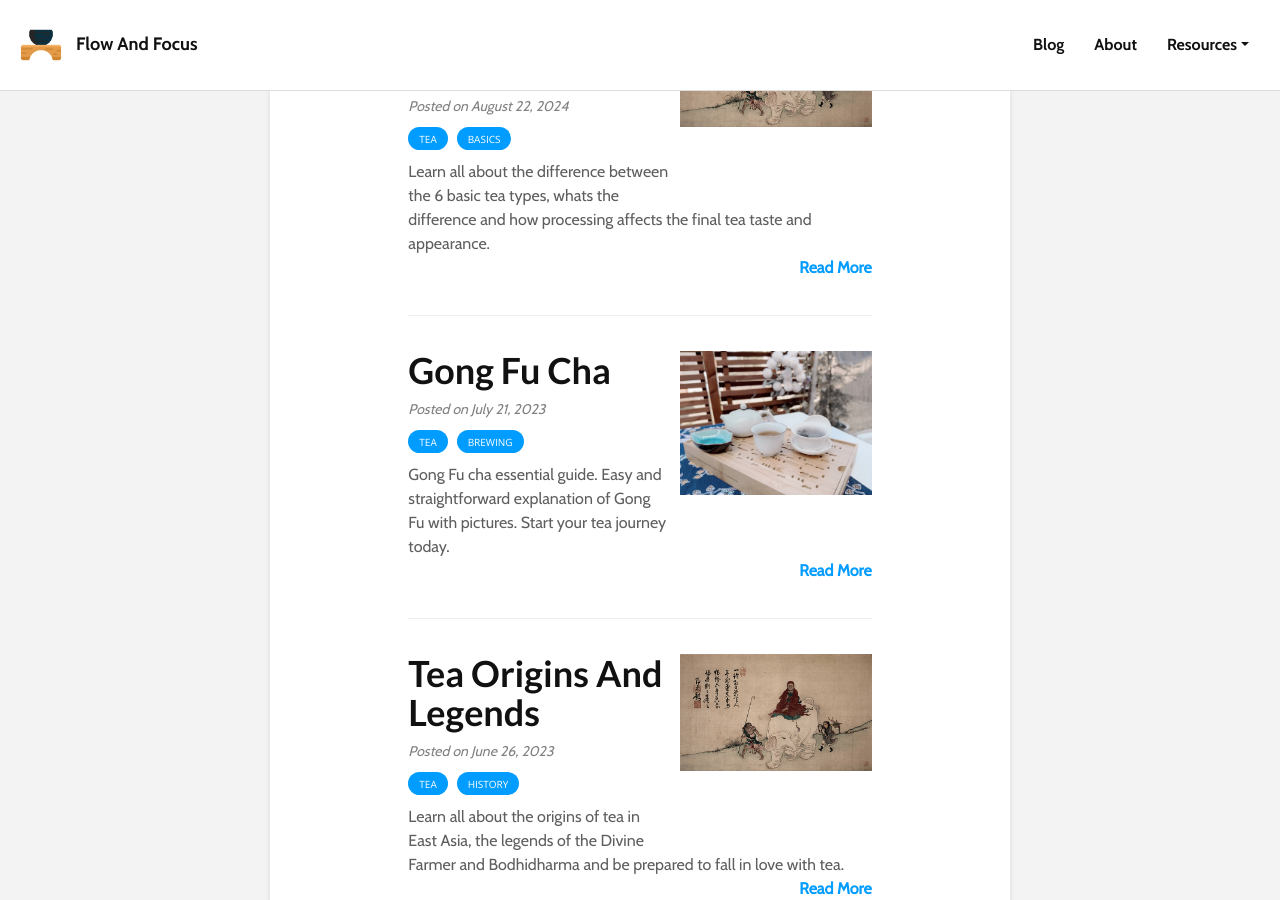
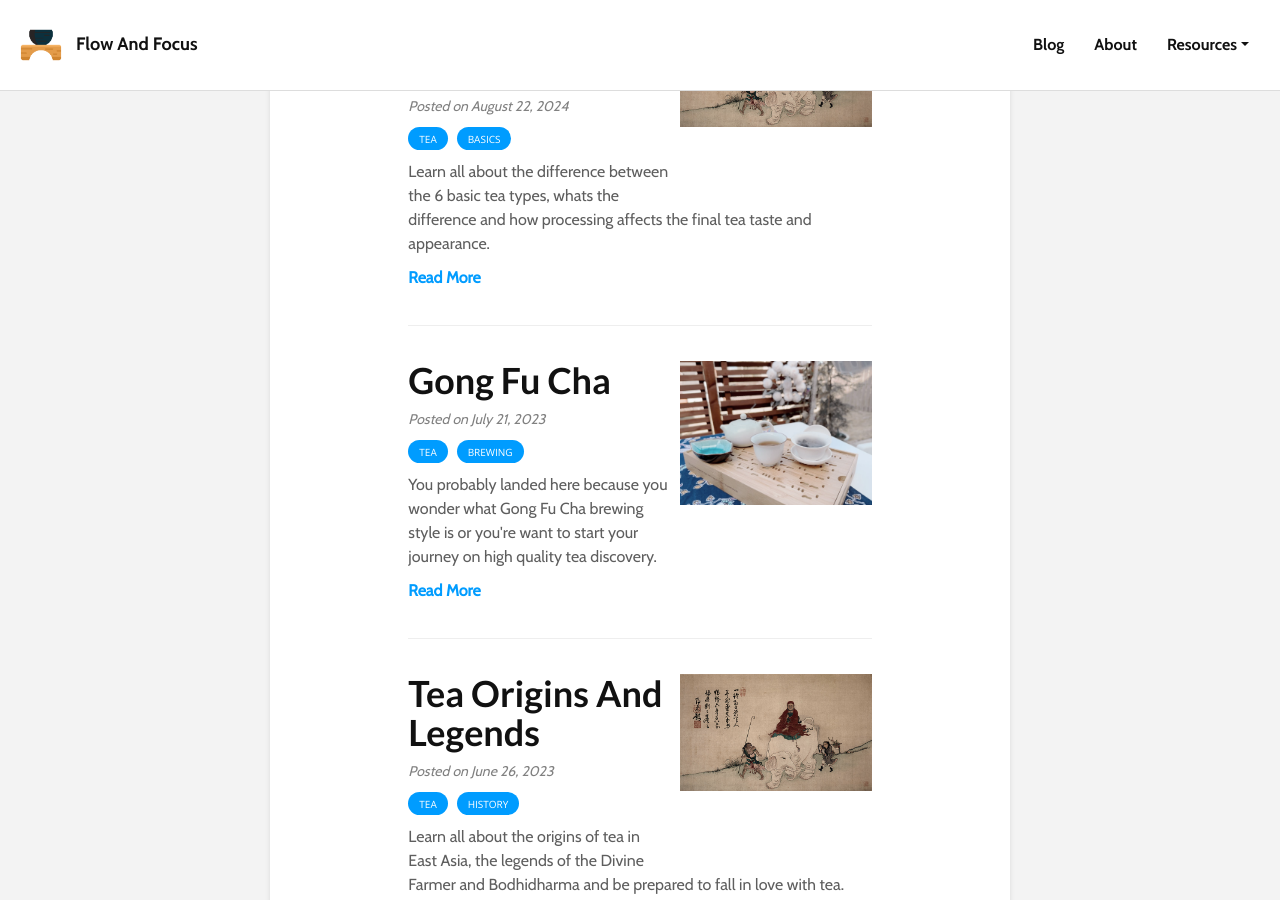
Before and after one commit to wieslawzych/flowandfocus.github.io, a Jekyll site: the page built from index.html, in a window 1280 px wide and 900 px high, scrolled down 468 px. Built offline with Jekyll 4.4.1, drawn with Linux system fonts in a browser that asks for light colours; nearby versions of some CDN libraries; the list of posts is cut into pages by our own code.

Commit message:
imporve read more styling

```diff
--- a/_posts/2023-07-21-gong-fu-cha.md
+++ b/_posts/2023-07-21-gong-fu-cha.md
@@ -3,7 +3,7 @@ layout: post
 title: Gong Fu Cha
 subtitle:
 description: Gong Fu cha essential guide. Easy and straightforward explanation of Gong Fu with pictures. Start your tea journey today.
-excerpt: Gong Fu cha essential guide. Easy and straightforward explanation of Gong Fu with pictures. Start your tea journey today.
+excerpt: You probably landed here because you wonder what Gong Fu Cha brewing style is or you're want to start your journey on high quality tea discovery.
 cover-img: /assets/img/gongfu/feat.jpg
 thumbnail-img: /assets/img/gongfu/feat.jpg
 share-img: /assets/img/post1/feat.jpg
--- a/assets/css/beautifuljekyll.css
+++ b/assets/css/beautifuljekyll.css
@@ -451,9 +451,7 @@ footer .footer-custom-content {
 .post-heading .post-meta .middot {
   margin: 0 0.625rem;
 }
-.post-preview .post-entry {
-  width: 100%;
-}
+
 .post-preview .post-image {
   float: right;
   margin-left: 0.625rem;
@@ -490,7 +488,8 @@ footer .footer-custom-content {
 
 .post-preview .post-read-more {
   font-weight: 800;
-  float: right;
+  position: relative;
+  top: 10px;
 }
 
 @media (min-width: 768px) {
```
